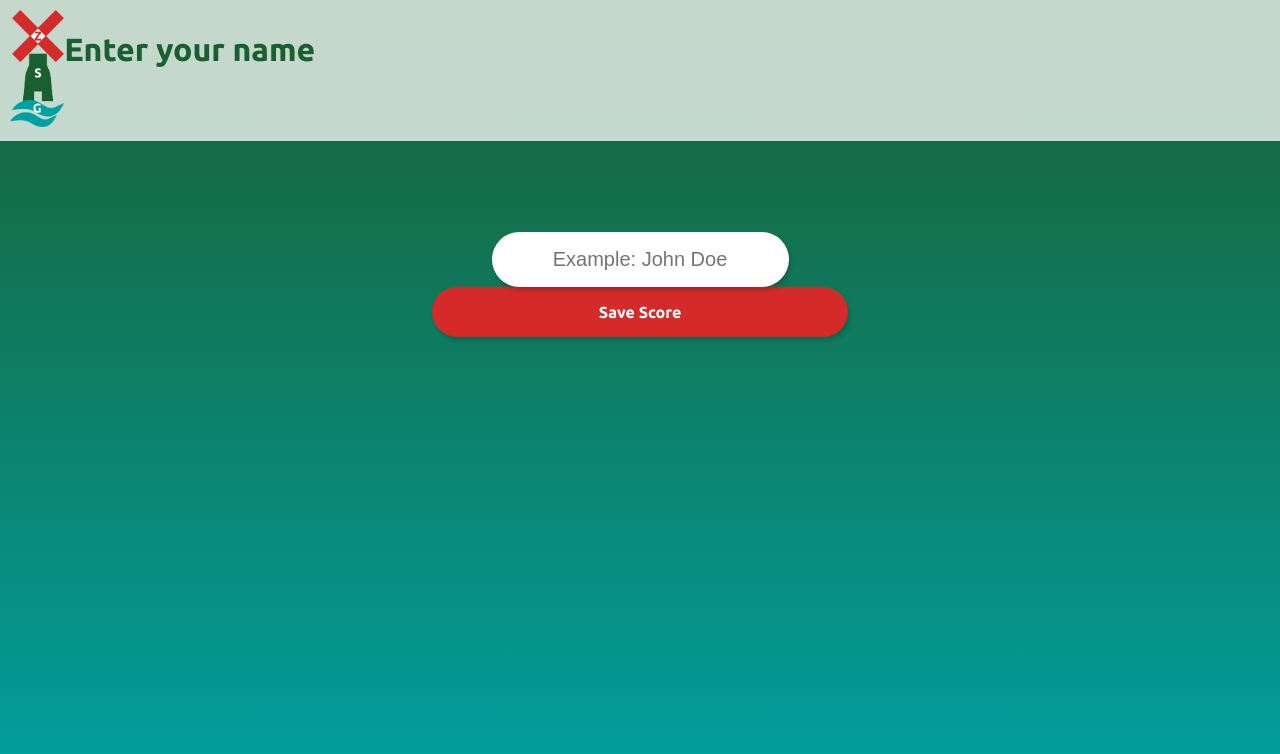
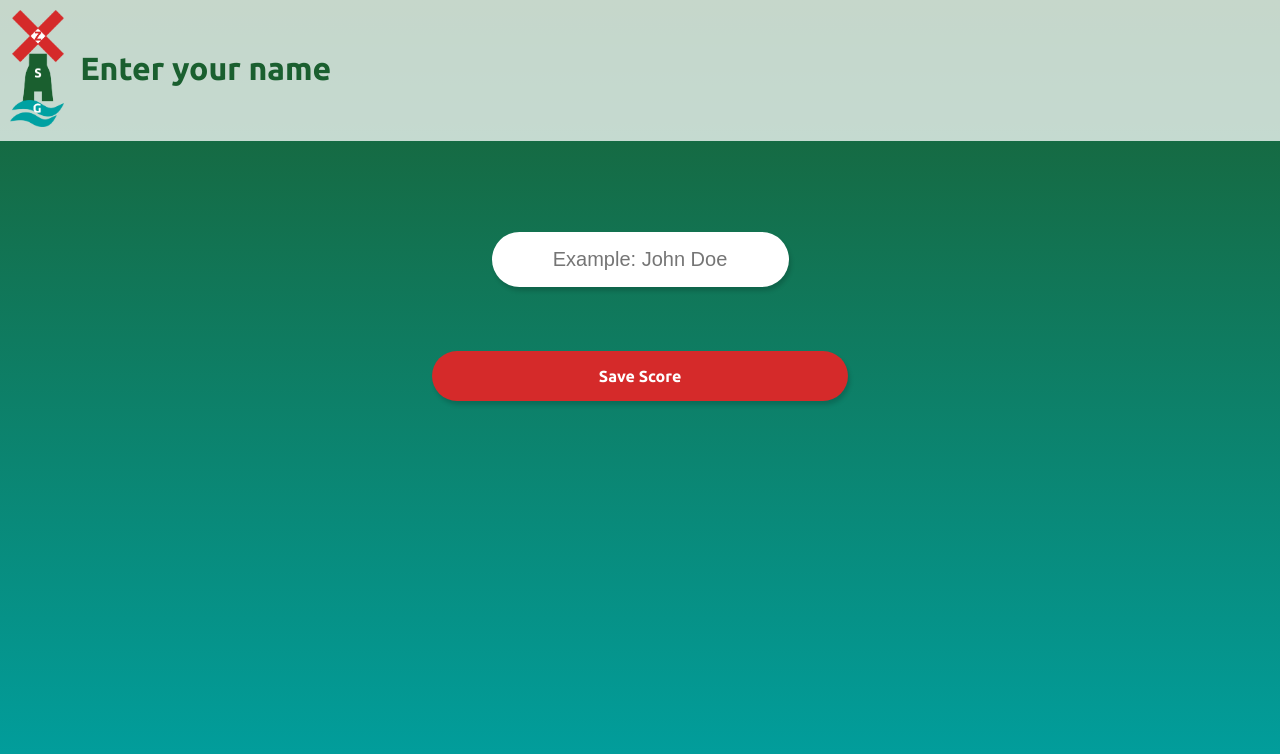
Before and after one commit to FaabsD/K-id-stad-als-spel-programmeren, a plain HTML site: page save.html in a window 1280 px wide. Drawn offline with Linux system fonts and the light colour scheme.

Commit message:
stijl aangepast

```diff
--- a/sass/_button.scss
+++ b/sass/_button.scss
@@ -19,6 +19,9 @@ a {
     right: 0;
     bottom: 2.4rem;
 
+}
+.save{
+    margin-top: 4rem;
 }
 .Q-next{
     margin-top: 29px;
--- a/sass/save.sass
+++ b/sass/save.sass
@@ -24,11 +24,11 @@ body
         height: 90%
         position: relative
         bottom: 0
-h1
-    color: $title-green
-header
-    color: $text-color
-    padding-top: 1rem
+    h1
+        margin-left: 1rem
+        margin-top: 2.5rem
+        color: $title-green
+
 main
     padding-left: 2rem
     padding-right: 2rem
```
Also changed, not shown: css/save.css, 1 other file.
